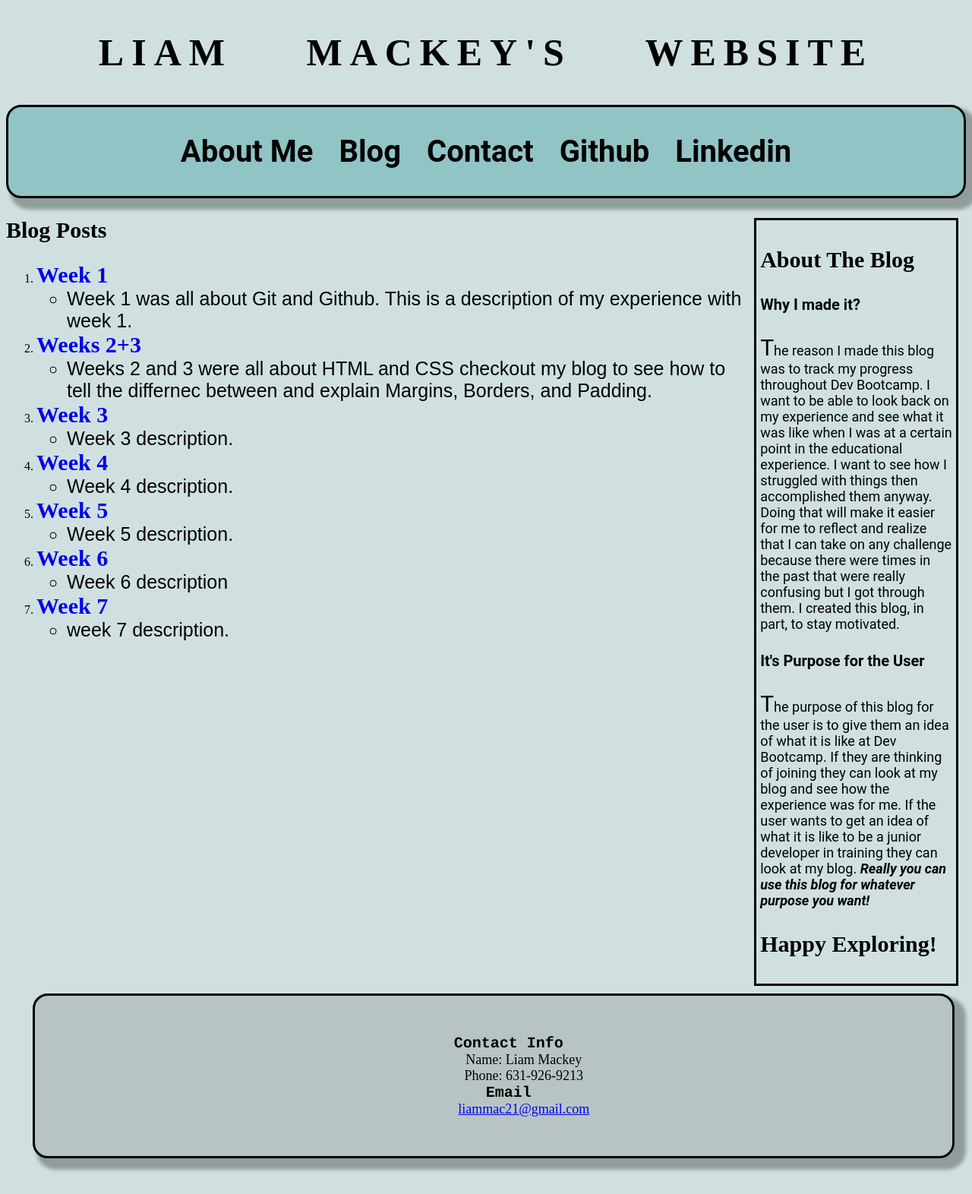
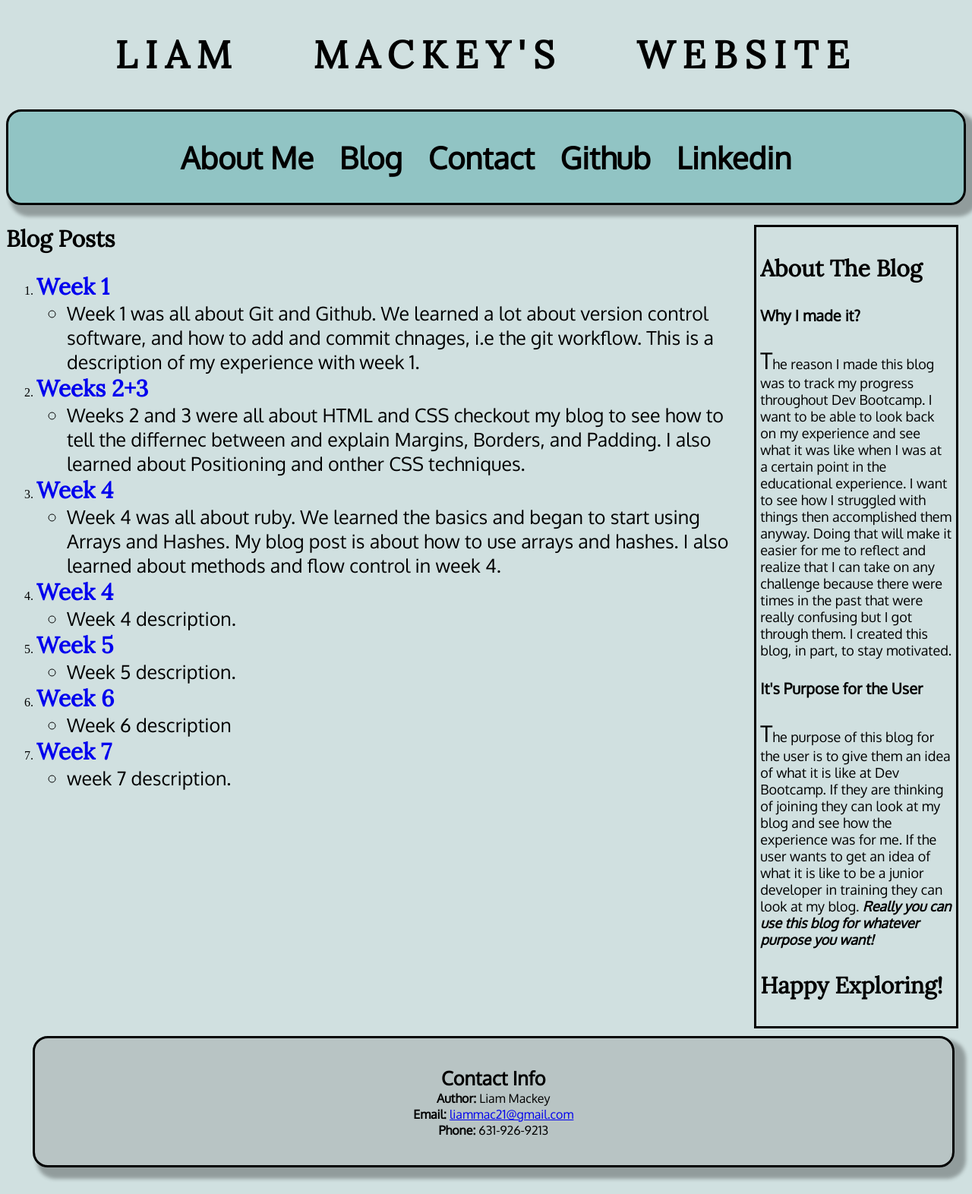
Before and after one commit to Liam-Mackey/Liam-Mackey.github.io, a PHP site: page /blog/index.html in a window 1280 px wide. Shown: the whole page at 76% size. Before the commit the page ends 1542 px from the top, so only its background shows below. Run offline with PHP 8.4, Linux system fonts and the light colour scheme.

Commit message:
Edited website 12/4/2015

```diff
--- a/blog/index.html
+++ b/blog/index.html
@@ -3,6 +3,8 @@
 	<head>
     <link rel="stylesheet" type="text/css" href="../stylesheets/default.css">
     <link rel="stylesheet" type="text/css" href="../stylesheets/blog-index.css">
+    <link href='https://fonts.googleapis.com/css?family=Oxygen' rel='stylesheet' type='text/css'>
+    <link href='https://fonts.googleapis.com/css?family=Lora' rel='stylesheet' type='text/css'>
 		<title>Liam Mackeys Blog</title>
 		<meta name="description" content="blog directory for Liam Mackey" />
     <meta charset="UTF-8">
@@ -44,15 +46,15 @@
   		<ol>
   			<li><a href="http://liam-mackey.github.io/blog/git.html">Week 1</a></li>
   			<ul>
-  				<li>Week 1 was all about Git and Github. This is a description of my experience with week 1.</li>
+  				<li>Week 1 was all about Git and Github. We learned a lot about version control software, and how to add and commit chnages, i.e the git workflow. This is a description of my experience with week 1.</li>
   			</ul>
   			<li><a href="css-concepts.html">Weeks 2+3</a></li>
   			<ul>
-  				<li>Weeks 2 and 3 were all about HTML and CSS checkout my blog to see how to tell the differnec between and explain Margins, Borders, and Padding.</li>
+  				<li>Weeks 2 and 3 were all about HTML and CSS checkout my blog to see how to tell the differnec between and explain Margins, Borders, and Padding. I also learned about Positioning and onther CSS techniques.</li>
   			</ul>
-  			<li><a href="#">Week 3</a></li>
+  			<li><a href="arrays-hashes.html">Week 4</a></li>
   			<ul>
-  				<li>Week 3 description.</li>
+  				<li>Week 4 was all about ruby. We learned the basics and began to start using Arrays and Hashes. My blog post is about how to use arrays and hashes. I also learned about methods and flow control in week 4.</li>
   			</ul>
   			<li><a href="#">Week 4</a></li>
   			<ul>
@@ -73,20 +75,13 @@
   		</ol>
   	</article>
   </main>
-  	<footer>
-  		<div class="footer">
-  			<ul>
-  				<li class="footer-li">Contact Info</li>
-  				<ul>
-  					<li>Name: Liam Mackey</li>
-  					<li>Phone: 631-926-9213</li>
-  				</ul>
-  				<li class="footer-li">Email</li>
-  				<ul>
-  					<li><a href="mailto: liammac21@gmail.com">liammac21@gmail.com</a></li>
-  				</ul>
-  			</ul>
-  		</div>
-  	</footer>
+    <footer>
+      <div class="footer">
+        <p class="main-footer"><b>Contact Info</b></p>
+        <p><b>Author:</b> Liam Mackey</p>
+        <p><b>Email:</b> <a href="mailto: liammac21@gmail.com">liammac21@gmail.com</a></p>
+        <p><b>Phone:</b> 631-926-9213</p>
+      </div>
+    </footer>
 	</body>
 </html>
--- a/stylesheets/blog-index.css
+++ b/stylesheets/blog-index.css
@@ -19,13 +19,13 @@
 }
 
 ol li a {
-	font-family: serif;
+	font-family: 'Lora', serif;
 	font-size: 30px;
 	font-weight: bold;
 	text-decoration: none;
 }
 
 ol ul li {
-	font-family: sans-serif;
+	font-family: 'Oxygen', sans-serif;
 	font-size: 25px;
 }
--- a/stylesheets/default.css
+++ b/stylesheets/default.css
@@ -33,7 +33,7 @@ nav ul li a {
 	font-size: 40px;
 	font-weight: bold;
 	color: black;
-	font-family: 'Roboto', sans-serif;
+	font-family: 'Oxygen', sans-serif;
 }
 
 a:hover {
@@ -60,12 +60,12 @@ img {
 }
 
 .head3 {
-	font-family: 'Roboto', sans-serif;
+	font-family: 'Oxygen', sans-serif;
 	font-size: 20px;
 }
 
 .main-paragraph {
-	font-family: 'Roboto', sans-serif;
+	font-family: 'Oxygen', sans-serif;
 	font-size: 18px;
 }
 
@@ -85,7 +85,7 @@ img {
 .footer {
 	width: 90%;
 	height: 20%;
-	background-color: rgba(128,128,128, 0.3);
+	background-color: rgba(102,153,153,0.5);
 	padding: 35px;
 	margin: 35px;
 	border: 3px solid black;
@@ -93,16 +93,13 @@ img {
 	box-shadow: 10px 10px 5px 5px rgba(0,0,0,0.3)
 }
 
-.footer ul {
+.footer p {
 	text-align: center;
-	list-style-type: none;
-}
-.footer-li {
-	font-family: Courier;
-	font-size: 20px;
-	font-weight: bolder;
+	font-weight: normal;
+	margin: 1px;
+	font-family: 'Oxygen', sans-serif;
 }
 
-.footer ul ul li {
-	font-size: 18px;
+.main-footer {
+	font-size: 25px;
 }
```
Also changed, not shown: blog/arrays-hashes.html (+11 -16 lines), blog/blog-template.html (+10 -15 lines), blog/css-concepts.html (+11 -16 lines), index.html (+6 -11 lines).
